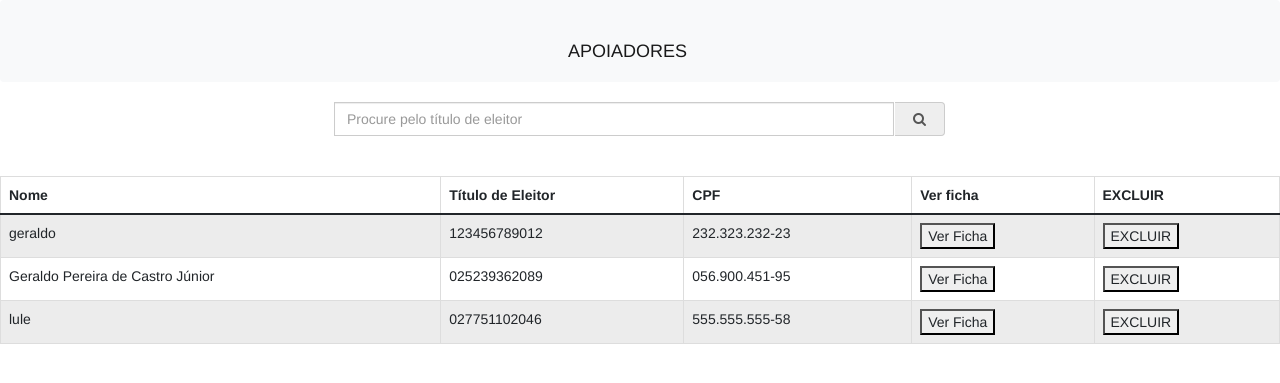
After one commit to BEARaldo/Bot-sapf, a Django app: page /apoiadores/ in a window 1280 px wide. The commit adds this page. Shown: the top 383 px of the page. Run offline with Django 5.2, Linux system fonts and the light colour scheme; a user stored in the database is signed in; data comes from the database, SQL or seed files in the repository; both versions use the stored data as it was after the commit; some libraries are stand-ins or nearby versions.

Commit message:
Coloquei uma tela para ver todos os aopoiadores cadastrados, tendo a possibilidade de pesquisar na barra de pesquisa usando o titulo de eleitor e  excluir o apoiador. O botão de ver a ficha ainda está sendo configurado. Além disso, adicionei a foto do partido

```diff
--- a/Bot_sapf/forms.py
+++ b/Bot_sapf/forms.py
@@ -2,6 +2,7 @@ from django import forms
 from django.contrib.auth import authenticate
 from django.contrib.auth.models import User
 import re
+from .models import Cadastrados
 
 # Classe para o Login
 
@@ -152,6 +153,29 @@ class ProcurarForm(forms.Form):
     )
 
 
+class BuscarApoiadoresForm(forms.Form):
+    buscar_apoiador = forms.CharField(
+        max_length=12,
+        required=False,
+        widget=forms.TextInput(
+            attrs={
+                'name': 'buscar_apoiadores',
+                'placeholder': 'Procure pelo título de eleitor',
+                'type': 'text',
+                'id': 'buscar_apoiadores',
+                'class': 'form-control',
+            }
+        )
+    )
+
+    def clean(self):
+        cleaned_data = super().clean()
+        titulo_eleitor_digitado = cleaned_data.get('buscar_apoiador')  # Corrigido o nome do campo
+
+        if titulo_eleitor_digitado and len(titulo_eleitor_digitado) != 12:
+            self.add_error('buscar_apoiador', "O título de eleitor deve conter exatamente 12 dígitos")  # Corrigido o nome do campo com erro
+        return cleaned_data
+
 
 
 
--- a/Bot_sapf/services/tituloEleitoral_connect.py
+++ b/Bot_sapf/services/tituloEleitoral_connect.py
@@ -42,7 +42,8 @@ class ConsultaTituloEleitoral:
                 print("dentro do titulo_connect ", payload)
 
                 ##DADOS TESTE##
-                #return {'nome': name, 'nTitulo': '1231231123', 'zona': 'poteiro' + ' ' + '01/01/01'}
+
+                return {'nome': name, 'nTitulo': '1231231123', 'zona': 'poteiro' + ' ' + '01/01/01'}
                 ##DADOS TESTE##
 
                 response = self.session.post(self.url, payload)
--- a/Bot_sapf/settings.py
+++ b/Bot_sapf/settings.py
@@ -23,7 +23,8 @@ SECRET_KEY = config('DJANGO_SECRET')
 DEBUG = False
 
 ALLOWED_HOSTS = ['localhost',
-                 "172.25.5.117"]
+                 "172.25.5.117",
+                 "172.22.99.159"]
 
 
 # Application definition
--- /dev/null
+++ b/Bot_sapf/static/usuario/css/apoiados.css
@@ -0,0 +1,3 @@
+.apoiador_nao_encontrado{
+    text-align: center;
+}
--- a/Bot_sapf/urls.py
+++ b/Bot_sapf/urls.py
@@ -22,6 +22,16 @@ urlpatterns = [
     path('accounts/', include('django.contrib.auth.urls')),
     path('pdfs/<path:filename>', views.ServePDF.as_view(), name='serve_pdf'),
 
+    # ------------ Minhas mudanças: ------------
+
+    # Para o administrador ver a ficha
+    path('visualizar/<int:titulo_eleitor>/', views.visualizar_ficha, name='visualizar_ficha'),
+
+    # Mostra todos os apoiadores em uma tabela
+    path('apoiadores/', ApoiadosView.as_view(), name='apoiadores'),
+
+    # URL que leva para a exclusão do usuário
+    path('excluir/<int:titulo_eleitor>/', views.excluir_cliente, name='excluir_apoiador'),
 
     path('admin/', admin.site.urls),
 ]
--- a/Bot_sapf/views.py
+++ b/Bot_sapf/views.py
@@ -1,6 +1,8 @@
+
+from django.views.generic import TemplateView
 import datetime
 import os
-
+from django.http import JsonResponse
 from django.shortcuts import render, redirect, reverse
 from django.views.generic import FormView, RedirectView, View, TemplateView
 from django.http import HttpResponseBadRequest, HttpResponseRedirect, HttpResponse, HttpResponseNotFound, FileResponse
@@ -11,6 +13,7 @@ from django.contrib.auth.mixins import LoginRequiredMixin
 from django.urls import reverse_lazy
 from django.conf import settings
 from .forms import LoginForm
+from .forms import BuscarApoiadoresForm
 from .services import sapf_connect, tituloEleitoral_connect, cpfAPI_connect, generatePdf
 from .services.sapf_connect import UserSession
 import logging
@@ -354,10 +357,94 @@ class ConsultaCitizenView(View):
             'nome_do_partido': cadastrado.nome_do_partido,  # Nome do partido associado ao usuário
         }
 
+        # Renderiza o template 'consultar_cpf.html' com o contexto preenchido
+        return render(request, 'area/consultar_cpf.html', context)
 
 
-        # Renderiza o template 'consultar_cpf.html' com o contexto preenchido
-        return render(request, 'area/consultar_cpf.html', context)
+
+
+
+
+class ApoiadosView(View):
+    form_class = BuscarApoiadoresForm
+    template_name = 'administrador/apoiados.html'
+
+    def post(self, request, *args, **kwargs):
+        form = self.form_class(request.POST)
+        if form.is_valid():
+            titulo_eleitor = form.cleaned_data['buscar_apoiador']
+
+            apoiadores = Cadastrados.objects.filter(titulo_eleitor=titulo_eleitor)
+            return render(request, self.template_name, {'apoiadores': apoiadores, 'form': form})
+
+        # Em caso de formulário inválido, renderizar novamente com erros
+        return render(request, self.template_name, {'form': form})
+
+    def get(self, request, *args, **kwargs):
+        form = self.form_class()
+        apoiadores = Cadastrados.objects.all()
+        return render(request, self.template_name, {'apoiadores': apoiadores, 'form': form})
+
+
+
+# class ApoiadosView(View):
+#     form_class = BuscarApoiadoresForm
+#     template_name = 'administrador/apoiados.html'
+
+#     def post(self, request, *args, **kwargs):
+#         form = self.form_class(request.POST)
+#         if form.is_valid():
+#             titulo_eleitor = form.cleaned_data['buscar_apoiador']
+#             apoiadores = Cadastrados.objects.filter(titulo_eleitor=titulo_eleitor)
+#             return render(request, self.template_name, {'apoiadores': apoiadores, 'form': form})
+
+#         # Em caso de formulário inválido, renderizar novamente com erros
+#         return render(request, self.template_name, {'form': form})
+
+#     def get(self, request, *args, **kwargs):
+#         form = self.form_class()
+#         apoiadores = Cadastrados.objects.all()
+#         return render(request, self.template_name, {'apoiadores': apoiadores, 'form': form})
+
+
+
+
+def excluir_cliente(request, titulo_eleitor):
+    apoiador = get_object_or_404(User, username=titulo_eleitor)
+    apoiador.delete()
+    return redirect('apoiadores')
+
+
+
+#não funcionando
+def visualizar_ficha(request, titulo_eleitor):
+    # Definir o caminho completo para o PDF
+    pdf_path = os.path.join('media', 'pdfs', 'geraldo', f'{titulo_eleitor}.pdf')
+
+    # Verificar se o arquivo existe
+    if not os.path.exists(pdf_path):
+        return HttpResponseNotFound("PDF não encontrado.")
+
+    # Passar o caminho do PDF para o template
+    context = {
+        'pdf_path': pdf_path,
+    }
+
+    return render(request, 'administrador/ficha_apoiadores.html', context)
+
+
+
+
+
+
+
+
+
+
+
+
+
+
 
 
 
--- /dev/null
+++ b/templates/administrador/apoiados.html
@@ -0,0 +1,104 @@
+{% load static %}
+<!DOCTYPE html>
+<html lang="pt-br">
+<head>
+    <meta charset="UTF-8">
+    <meta name="viewport" content="width=device-width, initial-scale=1.0">
+    <link href="https://cdn.jsdelivr.net/npm/bootstrap@5.0.2/dist/css/bootstrap.min.css" rel="stylesheet" integrity="sha384-EVSTQN3/azprG1Anm3QDgpJLIm9Nao0Yz1ztcQTwFspd3yD65VohhpuuCOmLASjC" crossorigin="anonymous">
+    <link rel="stylesheet" href="{% static 'usuario/css/apoiados.css' %}">
+    <link rel="stylesheet" href="http://maxcdn.bootstrapcdn.com/bootstrap/3.2.0/css/bootstrap.min.css">
+    <link rel="stylesheet" href="http://maxcdn.bootstrapcdn.com/bootstrap/3.2.0/css/bootstrap-theme.min.css">
+    <link rel="stylesheet" href="//maxcdn.bootstrapcdn.com/font-awesome/4.2.0/css/font-awesome.min.css">
+
+    <title>Apoiadores</title>
+</head>
+<body>
+    <nav class="navbar navbar-light bg-light">
+        <div class="container-fluid d-flex justify-content-center">
+            <span class="navbar-brand mb-0 h1">APOIADORES</span>
+        </div>
+    </nav>
+
+    <div class="d-flex justify-content-center align-items-center">
+        <div class="col-xs-6">
+            {% comment %} <form class="formulario" action="{% url 'cadastrar_url' %}" method="POST"> {% endcomment %}
+            <form method="POST" class="input-group formulario" action="{% url 'apoiadores' %}">
+                {% csrf_token %}
+                {{ form.buscar_apoiador }}
+                {% if form.buscar_apoiador.errors %} <!-- Exibe erros se houver -->
+                            <div class="alert-danger">
+                                {{ form.buscar_apoiador.errors }}
+                            </div>
+                        {% endif %}
+                <span class="input-group-addon">
+                    <button class="fa fa-search" style="background:transparent;border:none"></button>
+                </span>
+            </form>
+        </div>
+    </div>
+
+
+
+<br><br>
+    <div class="table-responsive">
+        <table class="table table-bordered table-striped">
+            <thead>
+                <tr>
+                    <th>Nome</th>
+                    <th>Título de Eleitor</th>
+                    <th>CPF</th>
+                    <th>Ver ficha</th>
+                    <th>EXCLUIR</th>
+                </tr>
+            </thead>
+
+            <tbody>
+                {% if apoiadores %}
+                {% for apoiador in apoiadores %}
+                    <tr>
+                        <td>{{ apoiador.nome_completo }}</td>
+                        <td>{{ apoiador.titulo_eleitor }}</td>
+                        <td>{{ apoiador.cpf }}</td>
+                        <td class="ficha_do_apoiador">
+                            <form action="{% url 'visualizar_ficha' apoiador.titulo_eleitor %}" method="get">
+                                <button type="submit" class="ver_ficha">Ver Ficha</button>
+                            </form>
+                        </td>
+                        <td class="excluir">
+                            <form action="{% url 'excluir_apoiador' apoiador.titulo_eleitor %}" method="post">
+                                {% csrf_token %}
+                                <button type="submit" class="excluir">EXCLUIR</button>
+                            </form>
+                        </td>
+                    </tr>
+                {% endfor %}
+            {% else %}
+                <tr class="apoiador_nao_encontrado">
+                    <td class="alert-danger" colspan="5">Nenhum apoiador do título  encontrado. </td>
+                </tr>
+            {% endif %}
+
+            </tbody>
+        </table>
+    </div>
+
+
+
+
+
+
+
+
+{% comment %} {% extends 'padrao/navbar.html' %}
+
+{% block navbar %}
+<h1>Lista de Apoiadores</h1>
+<ul>
+    {% for apoiador in apoiadores.apoiadores %}
+        <li>Nome: {{ apoiador.nome_completo }}</li>
+        <li>CPF: {{ apoiador.cpf }}</li>
+        <li>Título de Eleitor: {{ apoiador.titulo_eleitor }}</li>
+        --------------------------
+    {% endfor %}
+</ul>
+{% endblock %} {% endcomment %}
--- /dev/null
+++ b/templates/administrador/ficha_apoiadores.html
@@ -0,0 +1,3 @@
+<div style="width: 50%; height: 450px; border: solid 3px rgb(25, 23, 44); margin-left: 25%;">
+    <embed src="/{{ pdf_apoiador }}" type="application/pdf" width="100%" height="100%">
+</div>
--- a/templates/cadastrar.html
+++ b/templates/cadastrar.html
@@ -1,5 +1,5 @@
-{% extends 'padrao/navbar.html' %}
-{% block navbar %}
+{% extends 'padrao/padrao.html' %}
+{% block content %}
 {% load static %}
 <!DOCTYPE html>
 <html lang="pt-BR">
--- a/templates/padrao/navbar.html
+++ b/templates/padrao/navbar.html
@@ -13,7 +13,7 @@
 <body>
     <nav id="nave" class="navbar navbar-light bg-light">
         <a class="navbar-brand" href="#">
-            <img src="{% static 'img/' %}" width="30" height="30" class="d-inline-block align-top" alt="">
+            <img src="{% static 'usuario/img/logo-pds.png' %}" style="margin-left: 10px;" width="150" height="30" class="d-inline-block align-top" alt="">
             SAPF - Partido do Desenvolvimento Sustentável
           </a>
     </nav>
--- a/templates/padrao/padrao.html
+++ b/templates/padrao/padrao.html
@@ -14,7 +14,8 @@
 <body>
     <nav id="nave" class="navbar navbar-light bg-light">
         <a class="navbar-brand" href="{% url 'consultar_cpf' %}">
-            <img src="{% static 'img/' %}" width="30" height="30" class="d-inline-block align-top" alt="">
+            <img src="{% static 'usuario/img/logo-pds.png' %}" style="margin-left: 10px;" width="150" height="30" class="d-inline-block align-top" alt="">
+
             SAPF - Partido do Desenvolvimento Sustentável
           </a>
     </nav>
```
Also changed, not shown: Bot_sapf/services/cpfAPI_connect.py (+4 -4 lines), templates/test_diretorio/pdf.html (+8 -2 lines), Bot_sapf/static/usuario/img/logo-pds.png (added), db.sqlite3.
